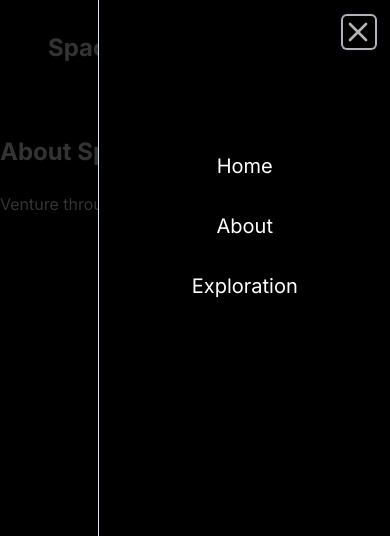
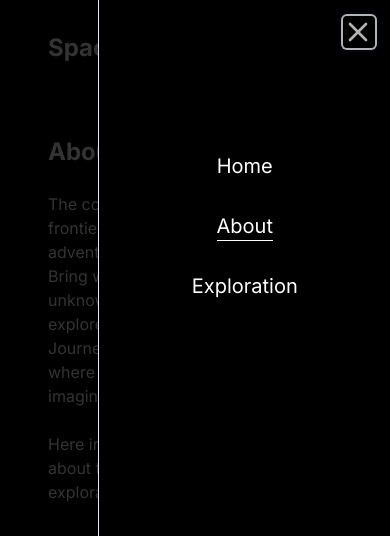
Before and after one commit to Jell13/space-inc, a Next.js app: page /about in a window 390 px wide. Both pictures are taken after a click on the button 327 px from the left and 45 px from the top of the page. Shown: the top 536 px of the page. Built offline with nearby package versions, Linux system fonts and the light colour scheme.

Commit message:
give more effects on the mobile navigation and add more to the about page

```diff
--- a/app/about/page.jsx
+++ b/app/about/page.jsx
@@ -2,11 +2,20 @@ import React from 'react'
 
 const page = () => {
   return (
-    <div className='text-white md:px-44 w-screen h-full'>
+    <div className='text-white md:px-44 px-12 w-screen h-full'>
       <div className='w-full h-full flex flex-col gap-6 mt-10'>
         <h3 className='font-bold text-2xl'>About Space.Inc</h3>
-        <div className='flex flex-col'>
-          <p>Venture throughout the final frontier</p>
+        <div className='flex flex-col gap-6'>
+          <p>The cosmos is more than just the final frontier. it's the ultimate playground for adventure
+            discovery, and inspiration. <br />
+            Bring wonders back to earth from the unknown. We provide a gateway to explore the vastness of the
+            universe. <br />
+            Journey through the unknown with us, where the only limit is your imagination.
+          </p>
+          <p>
+            Here in Space.Inc, we're passionate about turning the dream of space exploration into a reality for
+            everyone
+          </p>
         </div>
       </div>
     </div>
--- a/app/components/MobileNav.jsx
+++ b/app/components/MobileNav.jsx
@@ -41,7 +41,10 @@ const MobileNav = () => {
             <nav className='flex flex-col justify-center items-center gap-8 mt-32'>
                 {links.map(link => (
                     <SheetClose key={link.id} asChild>
-                        <Link className='text-xl text-white' href={link.link}>{link.name}</Link>
+                        <Link className='text-xl text-white group relative' href={link.link}>
+                            {link.name}
+                            <span className={`absolute border-b-[1px] left-0 border-white ${router === link.link ? 'w-full' : 'w-0'} hover:w-full duration-300`}>&nbsp;</span>
+                        </Link>
                     </SheetClose>
                 ))}
             </nav>
```
